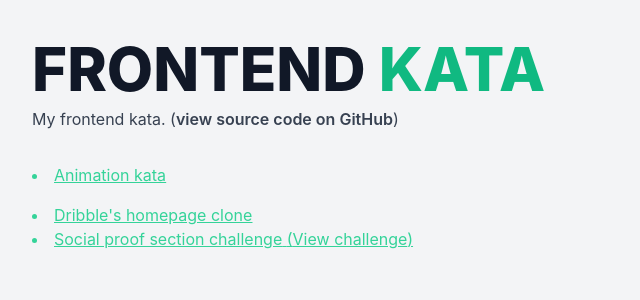
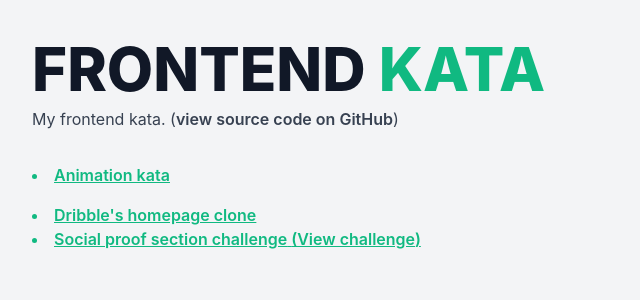
Before and after one commit to aofleejay/frontend-kata, a React (Create React App) app: page / in a window 1280 px wide. Shown: the top 300 px of the page, without its empty margins (0-640 px from the left). Built offline with nearby package versions, Linux system fonts and the light colour scheme.

Commit message:
:sparkles: Update UI.

```diff
--- a/src/Home.tsx
+++ b/src/Home.tsx
@@ -7,7 +7,7 @@ const ListItem: React.FC<{ className?: string }> = ({
 }) => {
   return (
     <li
-      className={`text-green-400 hover:text-green-600 transition-colors duration-200 ease-in underline ${className}`}
+      className={`text-green-500 hover:text-green-600 font-semibold transition-colors duration-200 ease-in underline ${className}`}
     >
       {children}
     </li>
```
Also changed, not shown: animation.gif (added), 1 other file (tests, documents, lock files or other folders).
